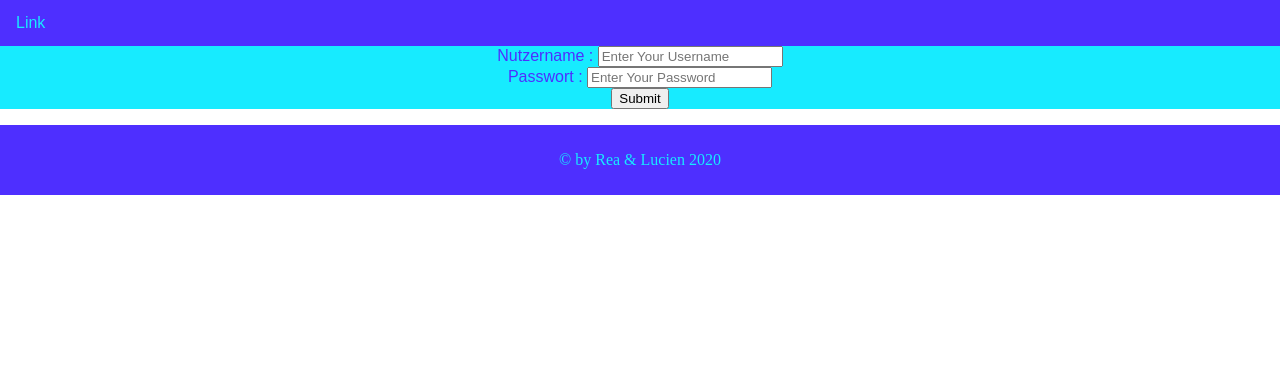
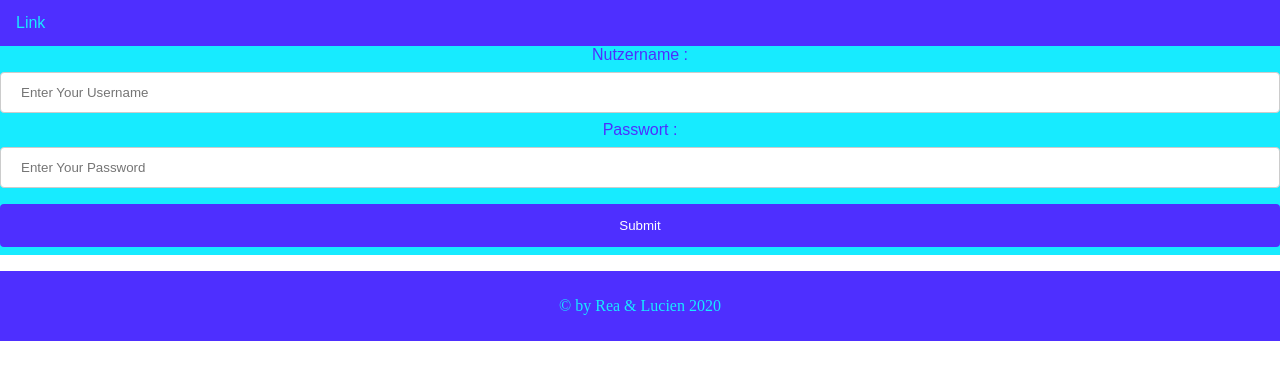
Before and after one commit to davidhuegli/quiz, a PHP site: page /start.html in a window 1280 px wide. Shown: the part 106-486 px from the top of the page. Run offline with PHP 8.4, Linux system fonts and the light colour scheme.

Commit message:
add file task 40

```diff
--- a/start.html
+++ b/start.html
@@ -1,6 +1,6 @@
 <html>
     <head>
-        <link rel="stylesheet" type="text/css" href="style/style.css" />
+        <link rel="stylesheet" type="text/css" href="style/style.css?v=1" />
         <meta http-equiv="Cache-Control" content="no-cache, no-store, must-revalidate" />
         <meta http-equiv="Pragma" content="no-cache" />
         <meta http-equiv="Expires" content="0" />
--- a/style/style.css
+++ b/style/style.css
@@ -43,6 +43,8 @@ body {
   color: black;
 }
 
+
+
 /* Middle column */
 .column.middle {
 
@@ -50,9 +52,40 @@ body {
   text-align: center;
   font-family: "Arial" , sans-serif ;
   color: #4E2FFF;
+
 }
 
+.column.middle input  {
+  width: 100%;
+  padding: 12px 20px;
+  margin: 8px 0;
+  display: inline-block;
+  border: 1px solid #ccc;
+  border-radius: 4px;
+  box-sizing: border-box;
+}
 
+.column.middle input[type=submit] {
+  width: 100%;
+  background-color: #4E2FFF;
+  color: white;
+  padding: 14px 20px;
+  margin: 8px 0;
+  border: none;
+  border-radius: 4px;
+  cursor: pointer;
+}
+
+.column.middle input[type=submit] {
+  background-color: #4E2FFF;
+}
+/*
+div {
+  border-radius: 5px;
+  background-color: #f2f2f2;
+  padding: 20px;
+}
+*/
 /* Style the footer */
 .footer {
   background-color:  #4E2FFF;
```
Also changed, not shown: login.php (+5 -5 lines), teacher_gameplay.php (+7 -4 lines).
